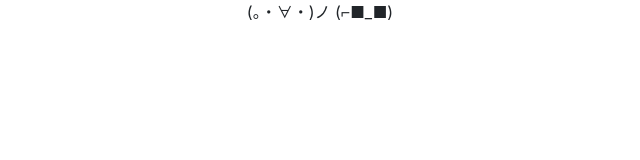
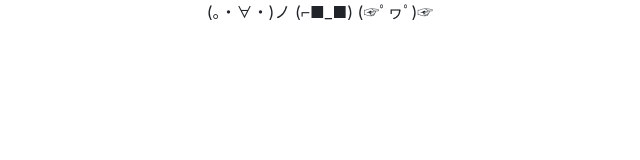
Before and after one commit to OliverslottVidendjurs/GrenaaStrand, a website: page index.html in a window 1280 px wide. Shown: the whole page, without its empty margins (320-960 px from the left). Drawn offline with nearby package versions, Linux system fonts and the light colour scheme.

Commit message:
third commit

```diff
--- a/index.html
+++ b/index.html
@@ -15,6 +15,7 @@
     <div class="container text-center">
         (。・∀・)ノ
         (⌐■_■)
+        (☞ﾟヮﾟ)☞
     </div>
 </body>
 </html>
```
